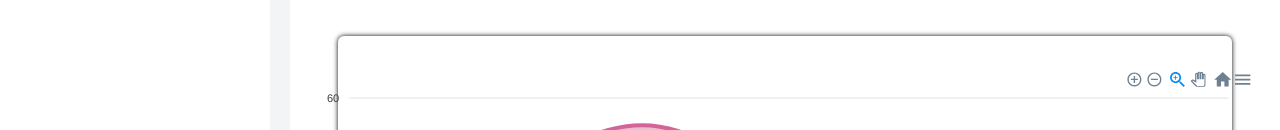
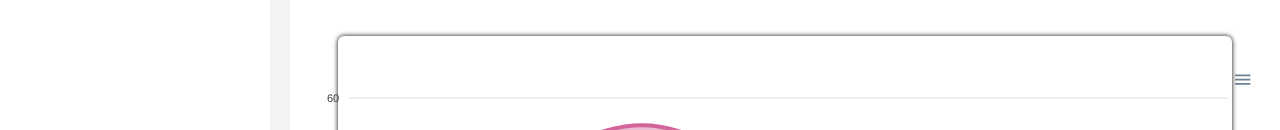
Before and after one commit to Prajon-Adhikari/Personal-Finance-Tracker, a React (Vite) app in the folder frontend/: page /menu/reports in a window 1280 px wide. Shown: the part 670-800 px from the top of the page. Built offline with nearby package versions, Linux system fonts and the light colour scheme.

Commit message:
adding expense comparison graph between pervious and present month

```diff
--- a/frontend/src/Components/Reports.jsx
+++ b/frontend/src/Components/Reports.jsx
@@ -37,6 +37,9 @@ class AreaChart extends React.Component {
         chart: {
           height: 300,
           type: "line",
+          zoom: {
+            enabled: false,
+          },
         },
         colors: [
           "#D2649A",
@@ -184,6 +187,55 @@ export default function Reports() {
     },
   };
 
+  const lineChartState = {
+    series: [
+      {
+        name: "Present Month",
+        data: [100, 40, 21, 35, 22, 30, 20],
+      },
+      {
+        name: "Previous Month", // New line series
+        data: [120, 30, 25, 22, 12, 35, 22], // Data for the new line
+      },
+    ],
+    options: {
+      chart: {
+        height: 350,
+        type: "line",
+           zoom: {
+          enabled: false,
+        },
+      },
+      dataLabels: {
+        enabled: false,
+      },
+      stroke: {
+        curve: "straight",
+      },
+      title: {
+        text: "Product Trends by Month",
+        align: "left",
+      },
+      grid: {
+        row: {
+          colors: ["#f3f3f3", "transparent"], // alternating row colors
+          opacity: 0.5,
+        },
+      },
+      xaxis: {
+        categories: [
+          "Sales",
+          "Food",
+          "Shopping",
+          "Electricity",
+          "Entertainment",
+          "Health",
+          "Others",
+        ],
+      },
+    },
+  };
+
   return (
     <>
       <div className="bg-white flex justify-between items-center px-10 w-full h-[70px]">
@@ -309,6 +361,28 @@ export default function Reports() {
               </div>
             </div>
           </div>
+          <div className="shadow-[0px_0px_5px] flex flex-col justify-center my-10 rounded-md px-10 py-6">
+            <div className="flex justify-center">
+              <ReactApexChart
+                options={lineChartState.options}
+                series={lineChartState.series}
+                type="line"
+                height={420}
+                width={900}
+              />
+            </div>
+            <div className="mx-[140px] my-10 text-xl">
+              <ul className="flex flex-col gap-4 list-disc">
+                <li>Sales is increased by - 20%</li>
+                <li>Expense in Food is decreased by - 10%</li>
+                <li>Expense in Shopping is increased by - 05%</li>
+                <li>Electricity bill decreased by - 20%</li>
+                <li>Expense in Entertainment is decreased by - 15%</li>
+                <li>Expense in Health is increased by - 07%</li>
+                <li>Other Expenses is increased by - 04%</li>
+              </ul>
+            </div>
+          </div>
         </div>
       </div>
     </>
```
